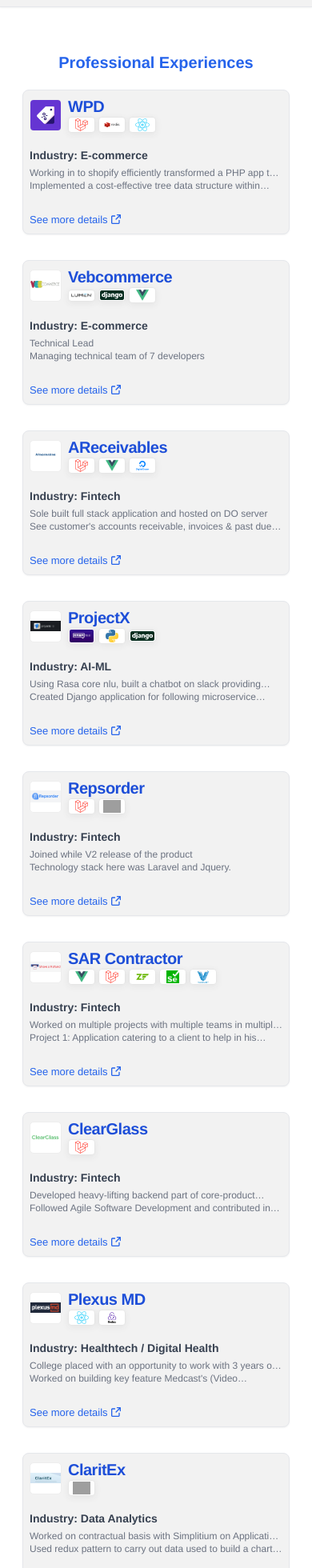
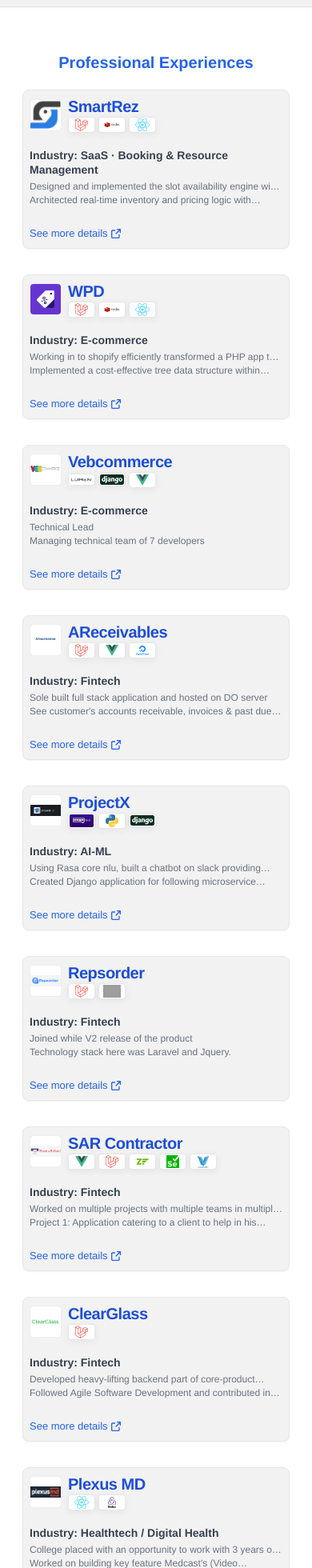
Before and after one commit to GauravJiandaniGJ/gaurav-portfolio, a Vue app: page / in a window 390 px wide. Shown: the part 40-2000 px from the top of the page at 80% size. Built offline with nearby package versions, Linux system fonts and the light colour scheme; grey boxes are pictures that could not be loaded.

Commit message:
Add SmartRez project details and logo; enhance tech logo styles

```diff
--- a/src/components/ExperiencedProject.vue
+++ b/src/components/ExperiencedProject.vue
@@ -11,7 +11,8 @@
                 <div class="flex gap-1 items-center min-h-[20px]">
                     <template v-for="tech in project.technology" :key="tech.name">
                         <img :src="tech.logo" :alt="tech.name + ' logo'" class="tech-logo" :title="tech.name"
-                            loading="lazy" />
+                            loading="lazy"
+                            style="background: #ffffff !important; background-color: #ffffff !important;" />
                     </template>
                 </div>
 
@@ -96,13 +97,18 @@
 
     }
 
-    .tech-logo {
-    width: 24px;
-    /* height: 18px; */
-    min-width: 15px;
-    min-height: 15px;
-    /* max-width: 24px; */
-    max-height: 10px;
+    .project-card .tech-logo {
+        width: 24px !important;
+        /* height: 18px; */
+        min-width: 15px !important;
+        min-height: 15px !important;
+        /* max-width: 24px; */
+        max-height: 10px !important;
+        background: #ffffff !important;
+        background-color: #ffffff !important;
+        border-radius: 4px !important;
+        box-shadow: 0 2px 8px 0 rgba(60, 60, 60, 0.07) !important;
+        border: 1px solid #e6e6e6 !important;
     }
 }
 
@@ -110,31 +116,44 @@
     scroll-behavior: smooth;
 }
 
-.tech-logo {
-    width: 34px;
+.project-card .tech-logo {
+    width: 34px !important;
     /* height: 18px; */
-    min-width: 15px;
-    min-height: 15px;
+    min-width: 15px !important;
+    min-height: 15px !important;
     /* max-width: 24px; */
-    max-height: 20px;
+    max-height: 20px !important;
     -o-object-fit: contain;
     object-fit: contain;
-    background: #fff;
+    background: #ffffff !important;
+    background-color: #ffffff !important;
     border-radius: 4px !important;
-    box-shadow: 0 2px 8px 0 rgba(60, 60, 60, 0.07);
-    border: 1px solid #e6e6e6;
+    box-shadow: 0 2px 8px 0 rgba(60, 60, 60, 0.07) !important;
+    border: 1px solid #e6e6e6 !important;
     display: inline-block;
     transition: transform 0.18s cubic-bezier(.32, 2, .55, .27), box-shadow 0.18s;
     vertical-align: middle;
     /* For better logo visibility */
-    padding: 1px;
+    padding: 1px !important;
 }
 
-.tech-logo:hover {
+.project-card .tech-logo:hover {
     transform: scale(1.03);
     box-shadow: 0 4px 16px 0 rgba(60, 60, 60, 0.17);
     z-index: 2;
     border-color: #38bdf8;
-    background: #f8fafc;
+    background: #ffffff !important;
+    background-color: #ffffff !important;
+}
+
+/* Force white background for tech logos - highest specificity */
+.project-card img.tech-logo {
+    background: #ffffff !important;
+    background-color: #ffffff !important;
+}
+
+.project-card img.tech-logo:hover {
+    background: #ffffff !important;
+    background-color: #ffffff !important;
 }
 </style>
--- a/src/components/Timeline.vue
+++ b/src/components/Timeline.vue
@@ -46,13 +46,13 @@
     <div class="relative transition-all duration-700"
       :class="{ 'translate-y-0 opacity-100': isVisible, '-translate-y-4 opacity-0': !isVisible }" style="z-index: 1000">
       <!-- CV Button -->
-      <div class="absolute bottom-0 right-2 z-50 pointer-events-auto">
+      <!-- <div class="absolute bottom-0 right-2 z-50 pointer-events-auto">
         <a href="/static/Gaurav_Jiandani_CV.pdf" target="_self" rel="noopener" tabindex="0"
           class="flex items-center justify-center bg-blue-600 hover:bg-blue-700 text-white rounded-full w-10 h-10 sm:w-12 sm:h-12 shadow-sm transition-all duration-300 hover:scale-110 hover:rotate-12 animate-bounce"
           style="animation-delay:2s; animation-duration:2s; pointer-events: auto;">
           <span class="font-bold text-xs sm:text-sm">CV</span>
         </a>
-      </div>
+      </div> -->
 
       <div class="flex items-center justify-between px-2 py-2 sm:px-4  transition-all duration-500"
         :class="{ 'translate-x-0': isVisible, '-translate-x-full': !isVisible }">
@@ -107,8 +107,7 @@
                 class="w-5 h-5 sm:w-5 sm:h-5 rounded-full ring-2 sm:ring-4 transition-all duration-500 hover:scale-125 hover:rotate-180 hover:ring-4 animate-fadeInScale"
                 :class="item.color" :style="{ animationDelay: `${0.5 + i * 100}ms` }">
                 <template v-if="item.avatar">
-                  <img :src="item.avatar"
-                    class="rounded-full transition-transform duration-500 hover:rotate-12" />
+                  <img :src="item.avatar" class="rounded-full transition-transform duration-500 hover:rotate-12" />
                 </template>
                 <template v-else>
                   <div class="w-full h-full rounded-full flex items-center justify-center">
--- a/src/data/projects.js
+++ b/src/data/projects.js
@@ -1,6 +1,29 @@
 export default [
     {
         id: 1,
+        title: 'SmartRez',
+        url: 'https://www.smartrezbooking.com/',
+        technology: [
+            { name: 'Laravel', logo: '/static/Laravel.svg' },
+            { name: 'Redis', logo: '/static/Redis.png' },
+            { name: 'React', logo: '/static/React.png' }
+        ],
+        productSite: 'SaaS · Booking & Resource Management',
+        reference: 'Ashwin Sureshkumar',
+        description: [
+            {
+                id: 1,
+                content: 'Designed and implemented the slot availability engine with overlapping bookings, group capacity restrictions, blackout periods, and rescheduling workflows—powering dozens of operators on a shared multi-tenant platform.'
+            },
+            {
+                id: 2,
+                content: 'Architected real-time inventory and pricing logic with seasonal/promotional rate sheets, and built admin tools for booking management, resource maintenance, and internal communications.'
+            }
+        ],
+        logo: '/static/SmartRez.png',
+    },
+    {
+        id: 2,
         title: 'WPD',
         url: 'https://apps.shopify.com/wholesale-pricing-discount',
         technology: [
@@ -23,7 +46,7 @@
         logo: '/static/wpd.webp',
     },
     {
-        id: 2,
+        id: 3,
         title: 'Vebcommerce',
         url: 'https://www.vebcommerce.com',
         technology: [
@@ -46,7 +69,7 @@
         logo: '/static/vebcommerce.webp'
     },
     {
-        id: 3,
+        id: 4,
         title: 'AReceivables',
         url: 'https://www.areceivables.com',
         technology: [
@@ -70,7 +93,7 @@
         logo: '/static/areceivables.png'
     },
     {
-        id: 4,
+        id: 5,
         title: 'ProjectX',
         technology: [
             { name: 'Rasa', logo: '/static/Rasa.jpg' },
@@ -91,7 +114,7 @@
         logo: '/static/projectx.png'
     },
     {
-        id: 5,
+        id: 6,
         title: 'Repsorder',
         url: 'https://www.salesreporderform.com',
         technology: [
@@ -112,7 +135,7 @@
         logo: '/static/repsorder.png'
     },
     {
-        id: 6,
+        id: 7,
         title: 'SAR Contractor',
         technology: [
             { name: 'Vue', logo: '/static/Vue.png' },
@@ -136,7 +159,7 @@
         logo: '/static/sar3.png'
     },
     {
-        id: 7,
+        id: 8,
         title: 'ClearGlass',
         url: 'https://www.clearglass.com',
         reference: 'Ritesh Singhania',
@@ -157,7 +180,7 @@
         logo: '/static/clearglass.png'
     },
     {
-        id: 8,
+        id: 9,
         title: 'Plexus MD',
         url: 'https://www.plexusmd.com',
         technology: [
@@ -176,21 +199,5 @@
             { id: 1, src: '/static/plexusmd/plexusmd1.png' }
         ],
         logo: '/static/plexusmd.png'
-    },
-    {
-        id: 9,
-        title: 'ClaritEx',
-        technology: [
-            { name: 'Angular', logo: '/static/Angular.png' }
-        ],
-        reference: 'Ritesh Singhania',
-        productSite: 'Data Analytics',
-        description: [
-            { id: 1, content: 'Worked on contractual basis with Simplitium on Application demonstrating analytical data' },
-            { id: 2, content: 'Used redux pattern to carry out data used to build a chart widget bookmarked which was later used at reporting section to display in report' },
-            { id: 3, content: 'Built and presented reporting section of ClaritEx on 10th day after joining without any prior experience in angular.' }
-        ],
-        images: null,
-        logo: '/static/claritex.png'
     }
 ];
--- a/src/pages/ProjectDetail.vue
+++ b/src/pages/ProjectDetail.vue
@@ -40,7 +40,7 @@
         <!-- Title & Logo -->
         <div class="flex items-center gap-4 sm:gap-8 mb-6 flex-wrap sm:flex-nowrap">
           <img v-if="project.logo" :src="project.logo"
-            class="w-20 h-20 sm:w-24 sm:h-24 rounded-lg object-contain border bg-white dark:bg-[#191919] shadow-sm flex-shrink-0" />
+            class="w-20 h-20 sm:w-24 sm:h-24 rounded-lg object-contain border bg-white shadow-sm flex-shrink-0" />
           <div>
             <h1
               class="text-2xl xs:text-3xl sm:text-4xl md:text-5xl font-extrabold text-blue-500 dark:text-blue-300 leading-tight drop-shadow-sm mb-2">
@@ -306,7 +306,9 @@
 }
 
 @media (min-width: 1024px) {
-  .gallery-tile { aspect-ratio: 16 / 9; }
+  .gallery-tile {
+    aspect-ratio: 16 / 9;
+  }
 }
 
 
```
Also changed, not shown: public/static/SmartRez.png (added).
